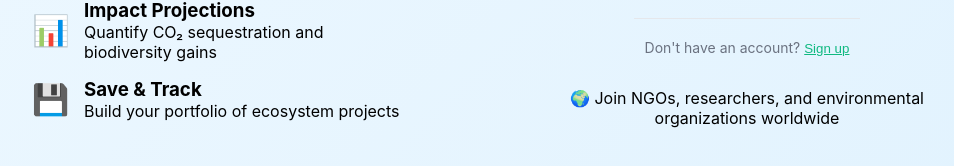
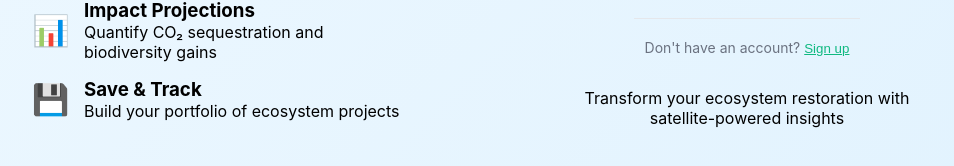
Before and after one commit to Polceze/reFlourish, a React (Vite) app in the folder client/: page / in a window 1280 px wide. Shown: the part 494-660 px from the top of the page, without its empty margins (158-1112 px from the left). Built offline with nearby package versions, Linux system fonts and the light colour scheme.

Commit message:
Improved auth page footer

```diff
--- a/client/src/components/Auth/ProtectedRoute.jsx
+++ b/client/src/components/Auth/ProtectedRoute.jsx
@@ -83,7 +83,7 @@ const ProtectedRoute = ({ children }) => {
             </div>
 
             <div className="demo-notice">
-              <p>🌍 Join NGOs, researchers, and environmental organizations worldwide</p>
+              <p>Transform your ecosystem restoration with satellite-powered insights</p>
             </div>
           </div>
         </div>
```
